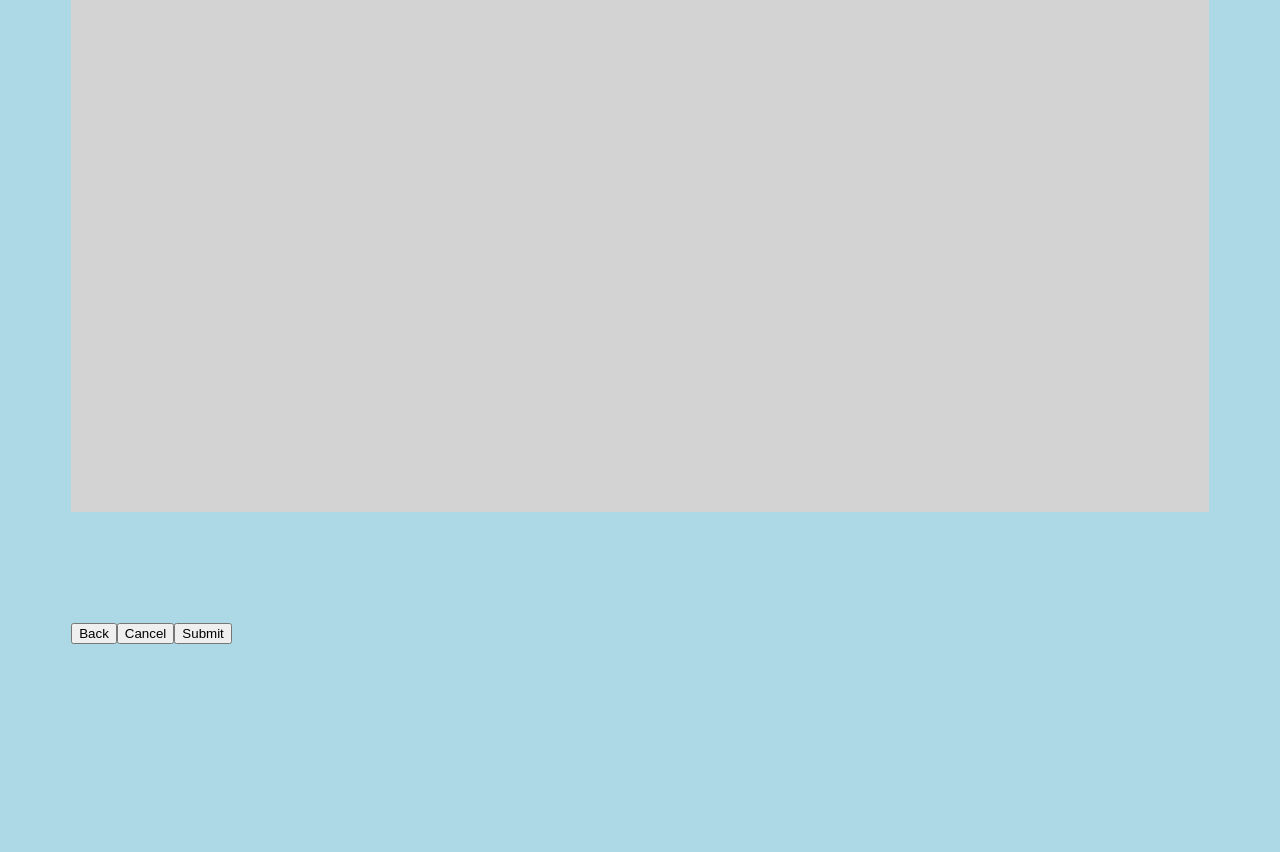
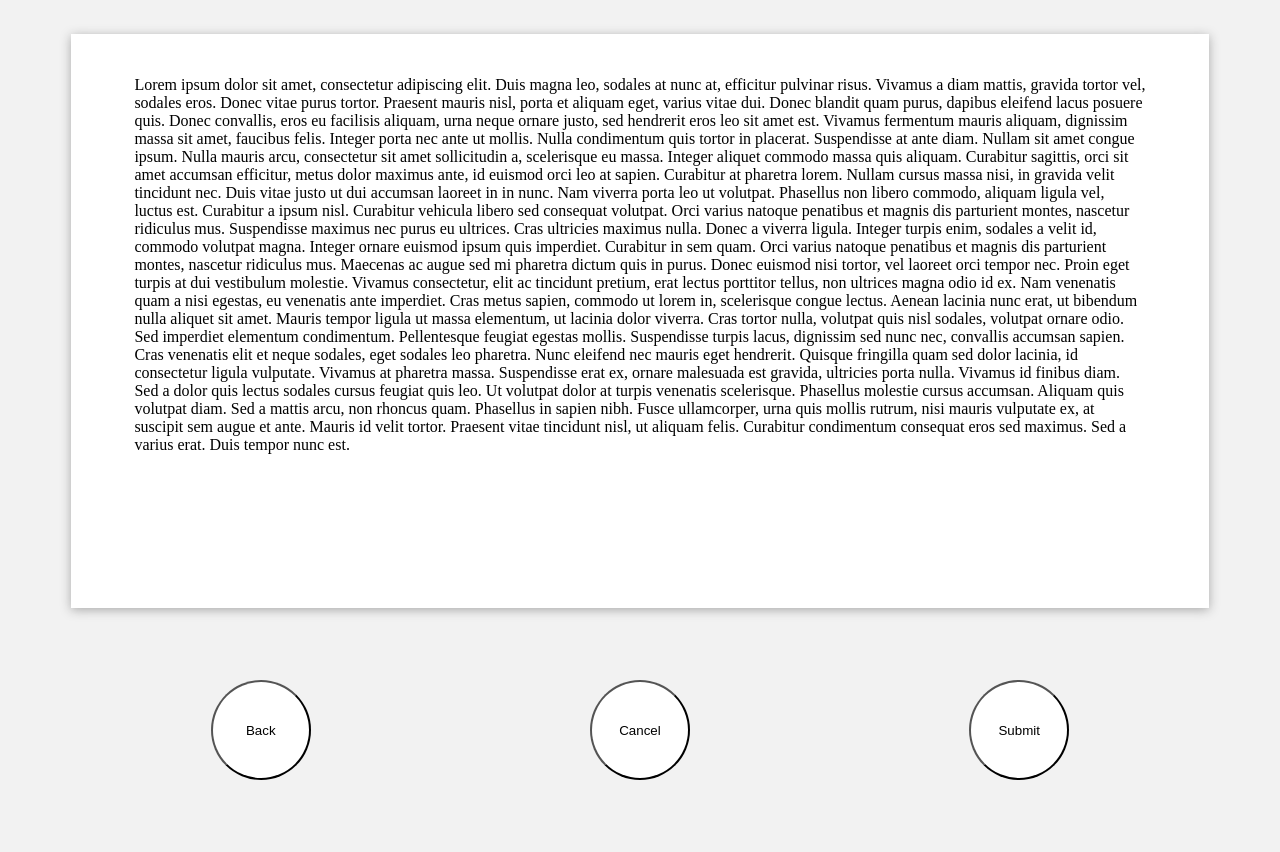
Before and after one commit to ahrarmonsur/yorku-hacks-2018, a plain HTML site: page html/textPreview.html in a window 1280 px wide. Shown: the part 129-981 px from the top of the page. Before the commit the page ends 884 px from the top, so only its background shows below. Drawn offline with Linux system fonts and the light colour scheme.

Commit message:
styling doc and buttons

```diff
--- a/css/textPreview.css
+++ b/css/textPreview.css
@@ -1,6 +1,12 @@
 body{
 
-    background-color: lightblue;
+    background-color: #f2f2f2;
+
+}
+
+h1{
+
+    margin: 5%;
 
 }
 
@@ -13,7 +19,9 @@ body{
     padding-bottom: 0%;
     margin-left: 5%;
     margin-right: 5%;
-    background-color: lightgray;
+    background-color: white;
+    box-shadow: 0px 2px 10px darkgray;
+    overflow: auto;
 
 }
 
@@ -23,5 +31,15 @@ body{
     margin: 5%;
     align-items: center;
     height: 15%;
+    justify-content: space-around;
 
 }
+
+#circle {
+    border-radius: 100px;
+    background: white;
+    padding: 20px;
+    width: 100px;
+    height: 100px;
+
+}
--- a/html/textPreview.html
+++ b/html/textPreview.html
@@ -8,12 +8,20 @@
     </head>
     <body>
         <div class="floatingText">
-            <p>paragraph of text goes here</p>
+            <p>Lorem ipsum dolor sit amet, consectetur adipiscing elit. Duis magna leo, sodales at nunc at, efficitur pulvinar risus. Vivamus a diam mattis, gravida tortor vel, sodales eros. Donec vitae purus tortor. Praesent mauris nisl, porta et aliquam eget, varius vitae dui. Donec blandit quam purus, dapibus eleifend lacus posuere quis. Donec convallis, eros eu facilisis aliquam, urna neque ornare justo, sed hendrerit eros leo sit amet est. Vivamus fermentum mauris aliquam, dignissim massa sit amet, faucibus felis. Integer porta nec ante ut mollis. Nulla condimentum quis tortor in placerat.
+
+Suspendisse at ante diam. Nullam sit amet congue ipsum. Nulla mauris arcu, consectetur sit amet sollicitudin a, scelerisque eu massa. Integer aliquet commodo massa quis aliquam. Curabitur sagittis, orci sit amet accumsan efficitur, metus dolor maximus ante, id euismod orci leo at sapien. Curabitur at pharetra lorem. Nullam cursus massa nisi, in gravida velit tincidunt nec. Duis vitae justo ut dui accumsan laoreet in in nunc. Nam viverra porta leo ut volutpat.
+
+Phasellus non libero commodo, aliquam ligula vel, luctus est. Curabitur a ipsum nisl. Curabitur vehicula libero sed consequat volutpat. Orci varius natoque penatibus et magnis dis parturient montes, nascetur ridiculus mus. Suspendisse maximus nec purus eu ultrices. Cras ultricies maximus nulla. Donec a viverra ligula. Integer turpis enim, sodales a velit id, commodo volutpat magna. Integer ornare euismod ipsum quis imperdiet. Curabitur in sem quam.
+
+Orci varius natoque penatibus et magnis dis parturient montes, nascetur ridiculus mus. Maecenas ac augue sed mi pharetra dictum quis in purus. Donec euismod nisi tortor, vel laoreet orci tempor nec. Proin eget turpis at dui vestibulum molestie. Vivamus consectetur, elit ac tincidunt pretium, erat lectus porttitor tellus, non ultrices magna odio id ex. Nam venenatis quam a nisi egestas, eu venenatis ante imperdiet. Cras metus sapien, commodo ut lorem in, scelerisque congue lectus. Aenean lacinia nunc erat, ut bibendum nulla aliquet sit amet. Mauris tempor ligula ut massa elementum, ut lacinia dolor viverra. Cras tortor nulla, volutpat quis nisl sodales, volutpat ornare odio. Sed imperdiet elementum condimentum. Pellentesque feugiat egestas mollis. Suspendisse turpis lacus, dignissim sed nunc nec, convallis accumsan sapien. Cras venenatis elit et neque sodales, eget sodales leo pharetra. Nunc eleifend nec mauris eget hendrerit. Quisque fringilla quam sed dolor lacinia, id consectetur ligula vulputate.
+
+Vivamus at pharetra massa. Suspendisse erat ex, ornare malesuada est gravida, ultricies porta nulla. Vivamus id finibus diam. Sed a dolor quis lectus sodales cursus feugiat quis leo. Ut volutpat dolor at turpis venenatis scelerisque. Phasellus molestie cursus accumsan. Aliquam quis volutpat diam. Sed a mattis arcu, non rhoncus quam. Phasellus in sapien nibh. Fusce ullamcorper, urna quis mollis rutrum, nisi mauris vulputate ex, at suscipit sem augue et ante. Mauris id velit tortor. Praesent vitae tincidunt nisl, ut aliquam felis. Curabitur condimentum consequat eros sed maximus. Sed a varius erat. Duis tempor nunc est.</p>
         </div>
         <div class="buttonBar">
-        <input type="button"; name="back"; value="Back"/>
-        <input type="button"; name="cancel"; value="Cancel"/>
-        <input type="submit">
+        <input type="button"; name="back"; value="Back"; id="circle"/>
+        <input type="button"; name="cancel"; value="Cancel"; id="circle"/>
+        <input type="submit"; id="circle">
         </div>
     </body>
 
```
